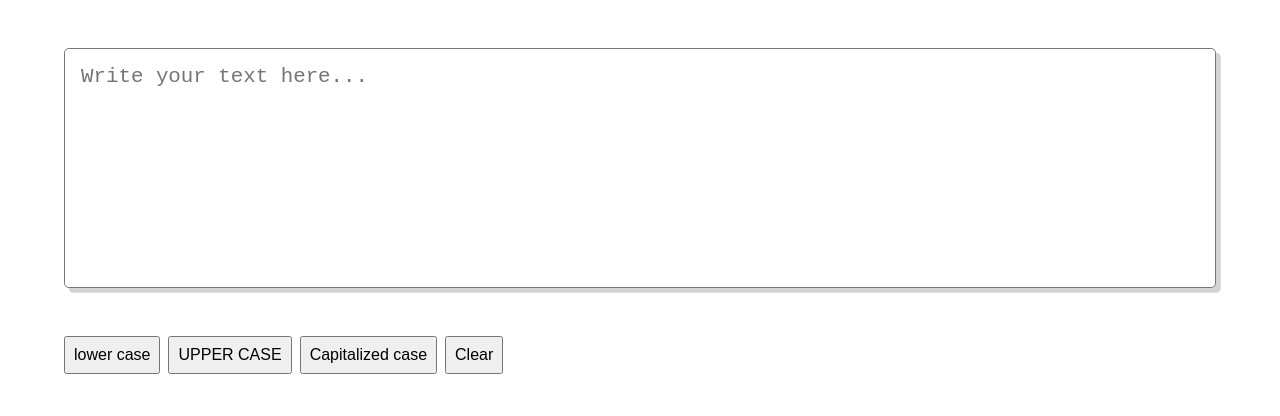
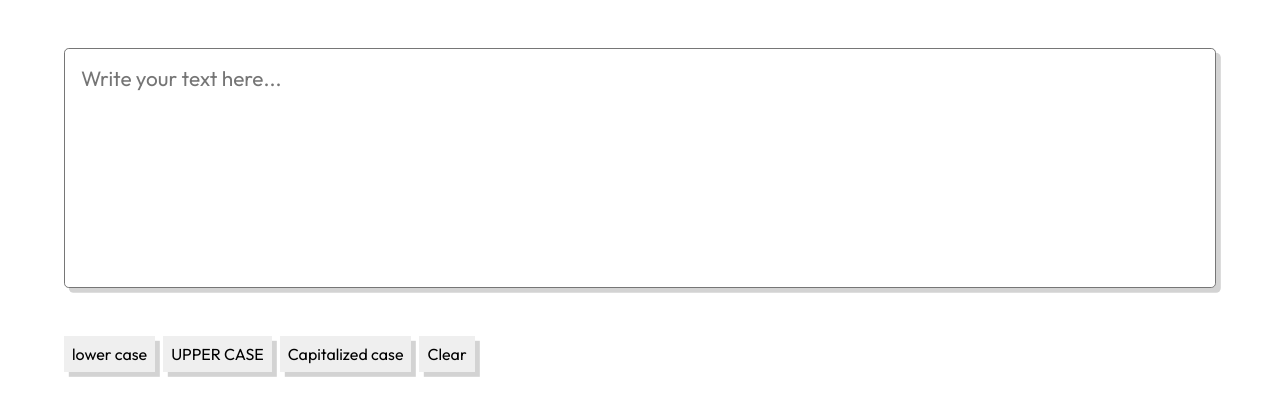
Before and after one commit to MuneebGulzar/text-playground, a React (Create React App) app: page / in a window 1280 px wide. Shown: the top 416 px of the page. Built offline with nearby package versions, Linux system fonts and the light colour scheme.

Commit message:
modified:   src/styles/App.css 	modified:   src/styles/Form.css

```diff
--- a/src/styles/App.css
+++ b/src/styles/App.css
@@ -1,7 +1,9 @@
+@import url('https://fonts.googleapis.com/css2?family=Outfit:wght@400;700&display=swap');
 *{
   padding: 0;
   margin: 0;
   box-sizing: border-box;
+  font-family: 'Outfit', sans-serif;
 }
 
 body{
--- a/src/styles/Form.css
+++ b/src/styles/Form.css
@@ -25,4 +25,6 @@
     width: fit-content;
     font-size: 1rem;
     padding: .5rem;
+    border: none;
+    box-shadow: .3rem .3rem 0 lightgray;
 }
```
